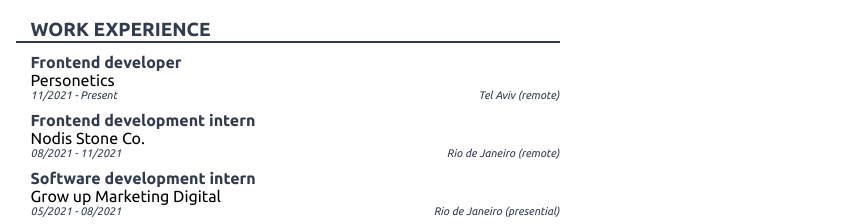
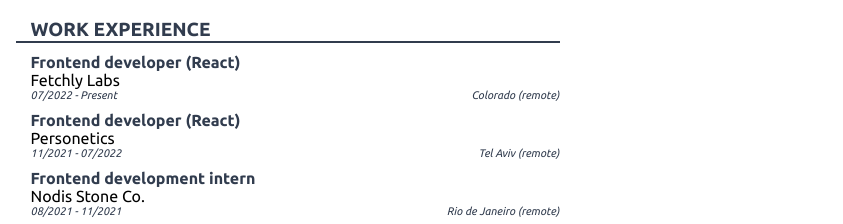
Before and after one commit to hydenz/resume, a website built with Vite: page index.html in a window 1280 px wide. Shown: the part 326-550 px from the top of the page, 437-1280 px from the left. Built offline with nearby package versions, Linux system fonts and the light colour scheme.

Commit message:
feat: add work experience

```diff
--- a/index.html
+++ b/index.html
@@ -134,12 +134,24 @@
           >
           <hr class="separator" />
           <div class="info-subtitle" data-translate="work-exp-3-title">
-            Frontend developer
+            Frontend developer (React)
+          </div>
+          <div class="info-name">Fetchly Labs</div>
+          <div>
+            <i class="date" data-translate="work-exp-3-date"
+              >07/2022 - Present</i
+            >
+            <i class="location" data-translate="work-exp-3-location"
+              >Colorado (remote)</i
+            >
+          </div>
+          <div class="info-subtitle" data-translate="work-exp-3-title">
+            Frontend developer (React)
           </div>
           <div class="info-name">Personetics</div>
           <div>
             <i class="date" data-translate="work-exp-3-date"
-              >11/2021 - Present</i
+              >11/2021 - 07/2022</i
             >
             <i class="location" data-translate="work-exp-3-location"
               >Tel Aviv (remote)</i
```
